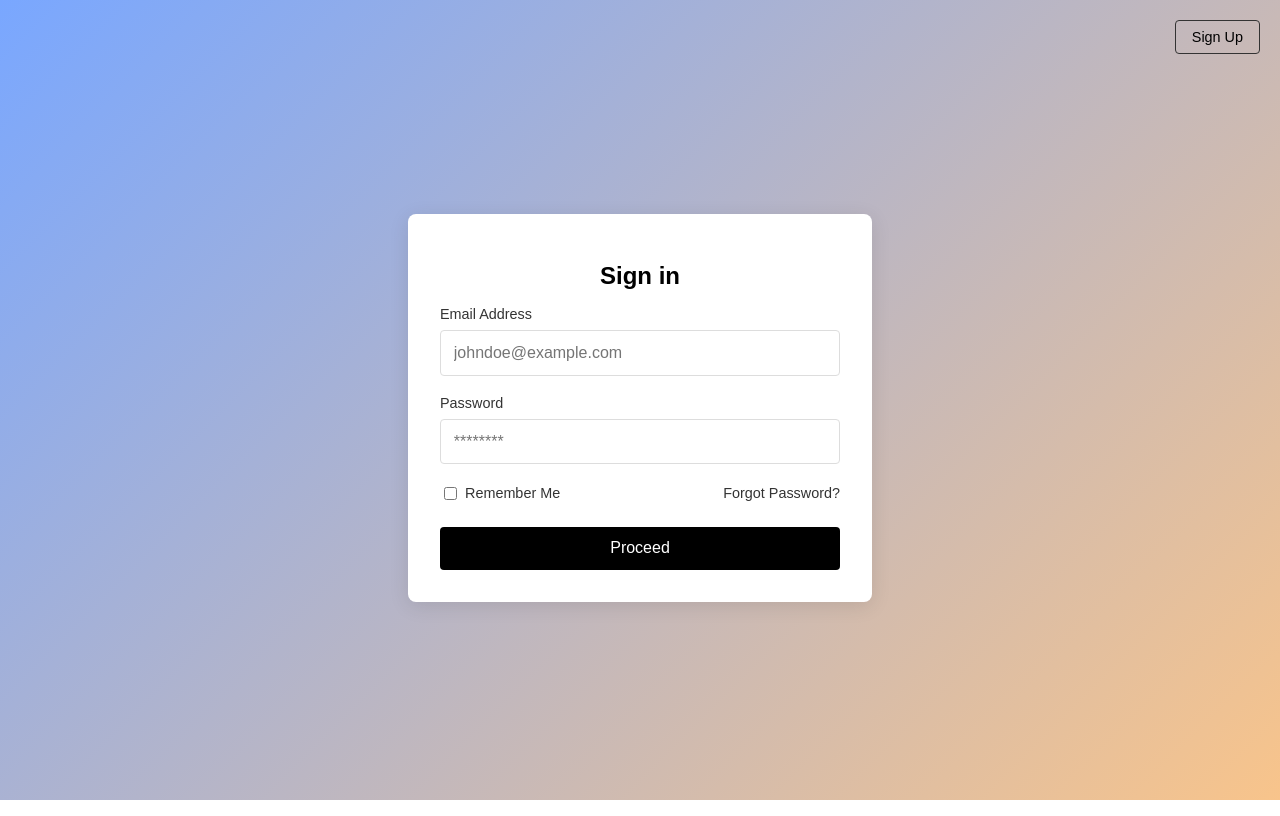
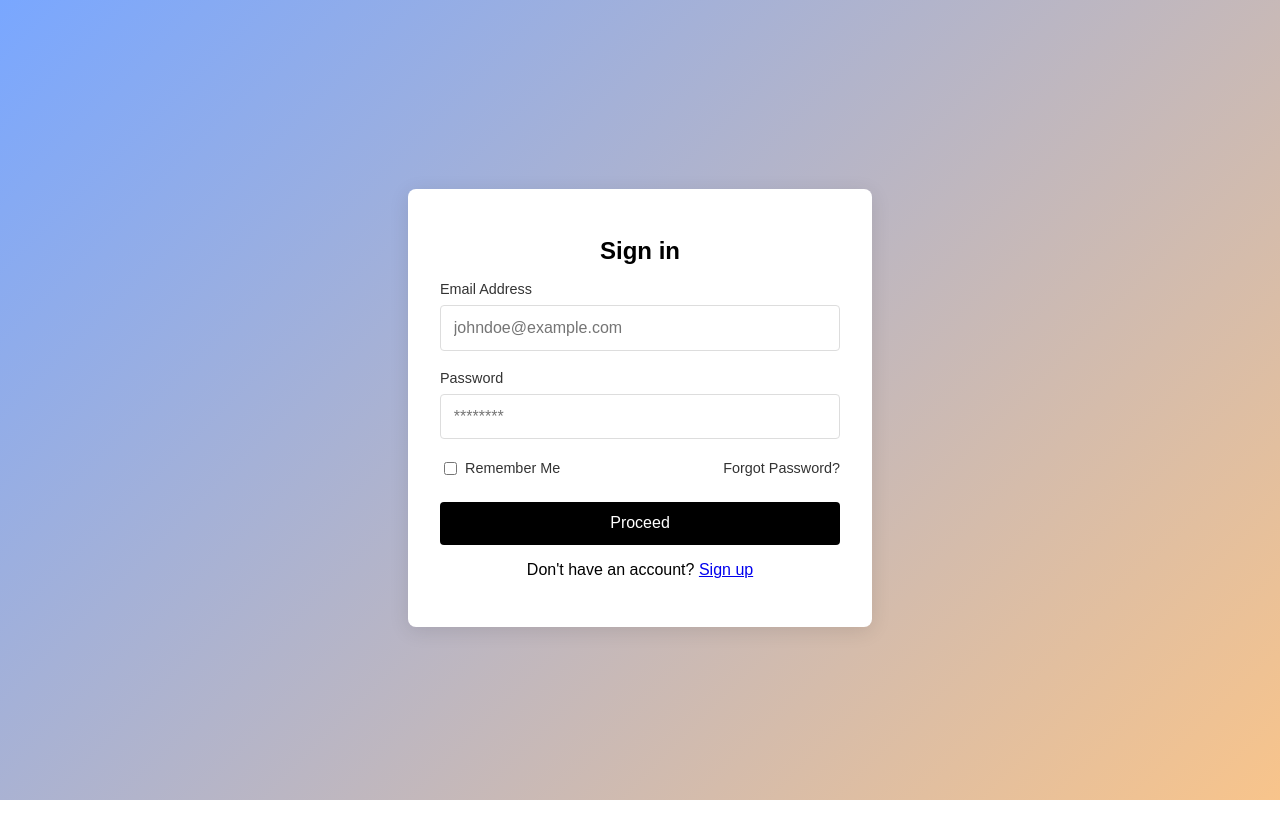
Before and after one commit to Ashokkumar002/Research_app, a React (Create React App) app in the folder frontend/: page /sign-in in a window 1280 px wide. Built offline with nearby package versions, Linux system fonts and the light colour scheme.

Commit message:
signin form page fixed

```diff
--- a/frontend/src/Pages/Signin/SignInForm.jsx
+++ b/frontend/src/Pages/Signin/SignInForm.jsx
@@ -1,7 +1,10 @@
 import React from 'react';
+import { useNavigate } from 'react-router-dom';
 import './SignInForm.css';
 
 const SignInForm = () => {
+  const navigate = useNavigate();
+
   return (
     <div className="signin-container">
       <div className="background"></div>
@@ -41,8 +44,16 @@ const SignInForm = () => {
             Proceed
           </button>
         </form>
+        <p className="signup-prompt">
+          Don't have an account?{' '}
+          <a href='/SignUpForm'
+            className="signup-link"
+
+          >
+            Sign up
+          </a>
+        </p>
       </div>
-      <button className="signup-button">Sign Up</button>
     </div>
   );
 };
--- a/frontend/src/Pages/Signup/SignupForm.jsx
+++ b/frontend/src/Pages/Signup/SignupForm.jsx
@@ -68,7 +68,7 @@ const SignupForm = () => {
           </button>
         </form>
       </div>
-      <button className="sign-in-button" onClick={() => navigate('/signin')}>
+      <button className="sign-in-button" onClick={() => navigate('/signInForm')}>
         Sign In
       </button>
     </div>
--- a/frontend/src/components/NavBar/NavBar.css
+++ b/frontend/src/components/NavBar/NavBar.css
@@ -23,7 +23,7 @@
   .navbar-link {
     color: #fff;
     text-decoration: none;
-    font-size: 1.5rem;
+    font-size: 1.3rem;
     font-weight: bold;
     transition: color 0.3s;
   }
--- a/frontend/src/components/NavBar/NavBar.jsx
+++ b/frontend/src/components/NavBar/NavBar.jsx
@@ -7,6 +7,9 @@ const NavBar = () => {
     <header className="navbar-header">
       <h1 className="navbar-title">Journal Finder</h1>
       <nav className="navbar-links">
+      <Link to="/" className="navbar-link">
+          Home
+        </Link>
         <Link to="/find-journal" className="navbar-link">
           Find a Journal
         </Link>
@@ -21,9 +24,6 @@ const NavBar = () => {
         <Link to="/SignInForm" className="navbar-button">
           Sign In
         </Link>
-        <Link to="/SignupForm" className="navbar-button navbar-button-signup">
-          Sign Up
-        </Link>
       </div>
     </header>
   );
```
